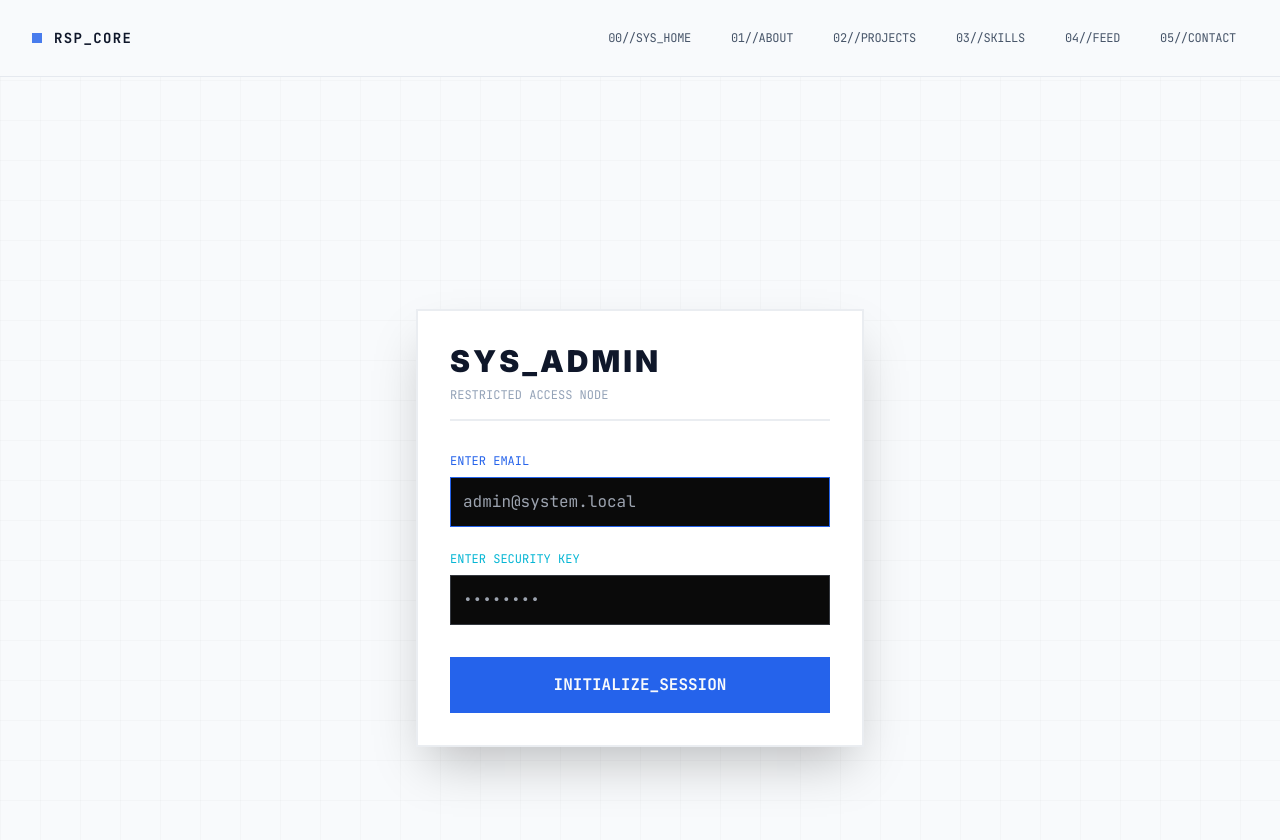
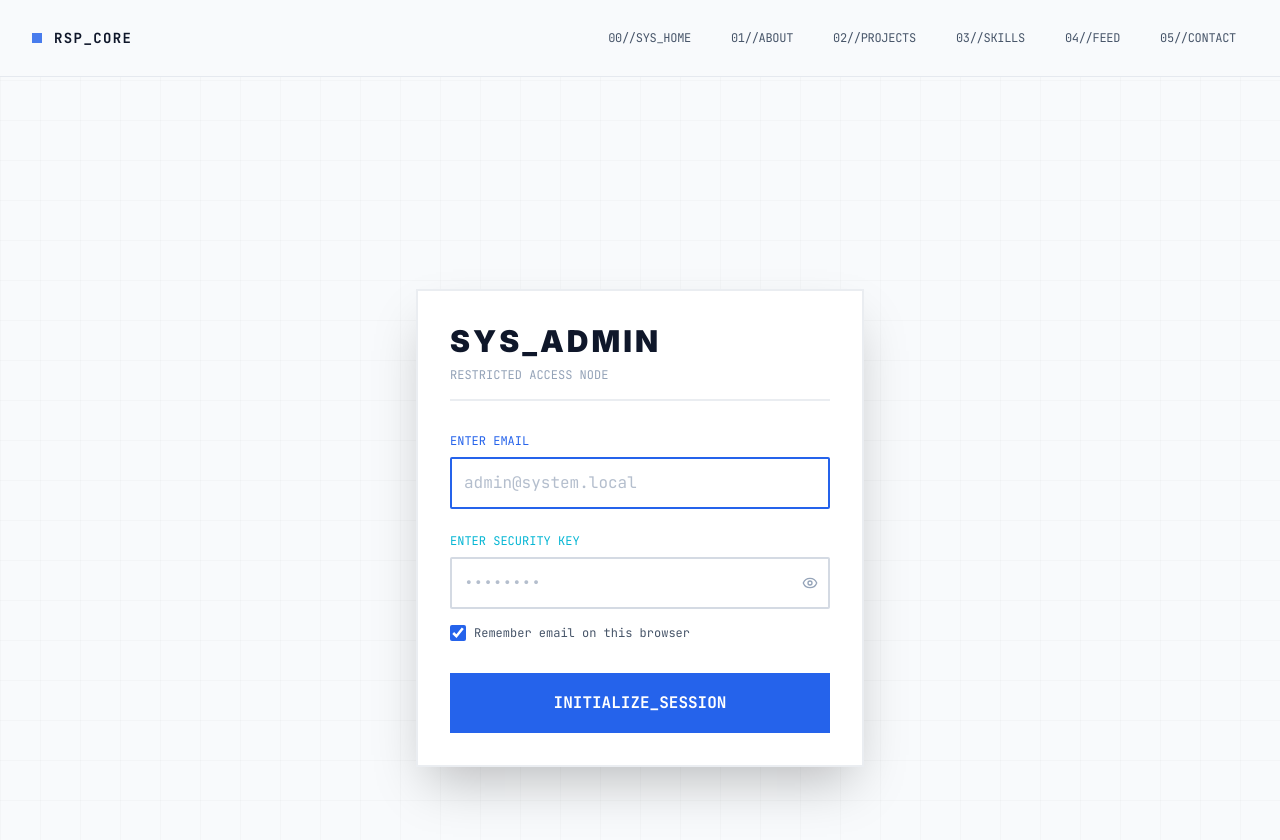
Before and after one commit to RanjithSaiVadithya/ranjith_profile, a Next.js app: page /admin/login in a window 1280 px wide. Shown: the top 840 px of the page. Built offline with nearby package versions, Linux system fonts and the light colour scheme.

Commit message:
update ui and apis

```diff
--- a/src/app/about/page.tsx
+++ b/src/app/about/page.tsx
@@ -1,4 +1,11 @@
 import { AboutModule } from "@/modules/about/AboutModule";
+import type { Metadata } from "next";
+
+export const metadata: Metadata = {
+  title: "About RanjithSai | Education & Career Timeline",
+  description: "Learn about RanjithSai Vadithya's educational background, Electrical & Electronics Engineering B.Tech degree, and full stack developer career timeline.",
+  keywords: ["RanjithSai Education", "Anjit Degree", "Electrical & Electronics Engineering", "B.Tech", "RanjithSai Vadithya College", "Spider Hit Infotech"],
+};
 
 export default function AboutPage() {
   return <AboutModule />;
--- a/src/app/admin/login/page.tsx
+++ b/src/app/admin/login/page.tsx
@@ -1,15 +1,25 @@
 "use client";
 
-import { useState } from "react";
+import { useEffect, useState } from "react";
 import { useRouter } from "next/navigation";
 import { motion } from "framer-motion";
+import { Eye, EyeOff } from "lucide-react";
 
 export default function AdminLogin() {
   const [email, setEmail] = useState("");
   const [password, setPassword] = useState("");
   const [errorText, setErrorText] = useState("");
   const [loading, setLoading] = useState(false);
+  const [showPassword, setShowPassword] = useState(false);
+  const [rememberEmail, setRememberEmail] = useState(true);
   const router = useRouter();
+
+  useEffect(() => {
+    const cachedEmail = localStorage.getItem("admin_login_email");
+    if (cachedEmail) {
+      setEmail(cachedEmail);
+    }
+  }, []);
 
   const handleLogin = async (e: React.FormEvent) => {
     e.preventDefault();
@@ -26,6 +36,11 @@ export default function AdminLogin() {
       if (res.ok) {
         const data = await res.json();
         localStorage.setItem("admin_token", data.token); // Store the DB ref ID
+        if (rememberEmail) {
+          localStorage.setItem("admin_login_email", email);
+        } else {
+          localStorage.removeItem("admin_login_email");
+        }
         router.push("/admin/dashboard");
       } else {
         const data = await res.json().catch(() => ({}));
@@ -64,31 +79,53 @@ export default function AdminLogin() {
               type="email"
               value={email}
               onChange={(e) => setEmail(e.target.value)}
-              className="bg-surface-dark border border-text-muted/30 p-3 font-mono text-text-primary outline-none focus:border-accent-primary transition-colors"
+              className="bg-white border-2 border-text-muted/40 p-3 font-mono text-text-primary placeholder:text-text-muted/70 outline-none focus:border-accent-primary rounded-sm transition-colors"
               placeholder="admin@system.local"
               required
               autoFocus
+              autoComplete="email"
             />
           </div>
 
           <div className="flex flex-col gap-2">
             <label className="font-mono text-xs uppercase text-accent-energy">Enter Security Key</label>
+            <div className="relative">
+              <input
+                type={showPassword ? "text" : "password"}
+                value={password}
+                onChange={(e) => setPassword(e.target.value)}
+                className="w-full bg-white border-2 border-text-muted/40 p-3 pr-12 font-mono text-text-primary placeholder:text-text-muted/70 outline-none focus:border-accent-energy rounded-sm transition-colors"
+                placeholder="••••••••"
+                required
+                autoComplete="current-password"
+              />
+              <button
+                type="button"
+                onClick={() => setShowPassword((prev) => !prev)}
+                className="absolute right-3 top-1/2 -translate-y-1/2 text-text-muted hover:text-text-primary transition-colors"
+                aria-label={showPassword ? "Hide password" : "Show password"}
+              >
+                {showPassword ? <EyeOff size={16} /> : <Eye size={16} />}
+              </button>
+            </div>
+          </div>
+
+          <label className="flex items-center gap-2 text-xs font-mono text-text-secondary mt-[-8px]">
             <input
-              type="password"
-              value={password}
-              onChange={(e) => setPassword(e.target.value)}
-              className="bg-surface-dark border border-text-muted/30 p-3 font-mono text-text-primary outline-none focus:border-accent-energy transition-colors"
-              placeholder="••••••••"
-              required
+              type="checkbox"
+              checked={rememberEmail}
+              onChange={(e) => setRememberEmail(e.target.checked)}
+              className="h-4 w-4 accent-accent-primary"
             />
-          </div>
+            Remember email on this browser
+          </label>
 
           {errorText && <span className="font-mono text-xs text-accent-warning mt-[-10px]">{errorText}</span>}
 
           <button
             type="submit"
             disabled={loading}
-            className="mt-2 bg-accent-primary text-background-main font-bold font-mono py-4 hover:bg-surface-dark hover:text-text-primary transition-colors disabled:opacity-50"
+            className="mt-2 bg-accent-primary text-white font-bold font-mono py-4 border-2 border-transparent hover:bg-surface-dark hover:text-white hover:border-accent-primary transition-colors disabled:opacity-50 disabled:cursor-not-allowed"
           >
             {loading ? "AUTHENTICATING..." : "INITIALIZE_SESSION"}
           </button>
--- a/src/app/feed/page.tsx
+++ b/src/app/feed/page.tsx
@@ -1,5 +1,27 @@
 import { FeedModule } from "@/modules/feed/FeedModule";
+import type { Metadata } from "next";
+import { adminDb } from "@/lib/firebase/admin";
 
-export default function FeedPage() {
-  return <FeedModule />;
+export const metadata: Metadata = {
+  title: "Outbox Feed | RanjithSai Portfolio",
+  description: "Transmissions, architectural updates, and engineering logs published by RanjithSai Vadithya.",
+  keywords: ["RanjithSai Blogs", "Anjit Tech Logs", "Software Engineering Feed", "Transmissions", "RanjithSai Articles"],
+};
+
+// Revalidate every 60 seconds (ISR) or 0 for dynamic
+export const revalidate = 60;
+
+export default async function FeedPage() {
+  let initialBlogs: any[] = [];
+  try {
+    const snapshot = await adminDb.collection("feeds").orderBy("createdAt", "desc").get();
+    initialBlogs = snapshot.docs.map(doc => ({
+      id: doc.id,
+      ...doc.data()
+    }));
+  } catch (error) {
+    console.error("Error pre-fetching feeds:", error);
+  }
+
+  return <FeedModule initialBlogs={initialBlogs} />;
 }
--- a/src/app/layout.tsx
+++ b/src/app/layout.tsx
@@ -7,8 +7,22 @@ const inter = Inter({ subsets: ["latin"], variable: "--font-inter" });
 const jetbrainsMono = JetBrains_Mono({ subsets: ["latin"], variable: "--font-jetbrains-mono" });
 
 export const metadata: Metadata = {
-  title: "System Control | Developer Portfolio",
-  description: "An Interactive Engineering Control System representing a developer's career",
+  metadataBase: new URL("https://ranjith-portfolio-core.web.app"),
+  title: "RanjithSai Vadithya | Full Stack Developer & Sys Architect",
+  description: "Developer portfolio of RanjithSai (Anjit). Exploring React, Next.js, Node.js, Spring Boot, Laravel, and dynamic architectural engineering.",
+  keywords: ["RanjithSai", "Anjit", "Ranjith", "RanjithSai Vadithya", "RanjithSai portfolio", "Full Stack Developer", "Software Engineer", "Web Developer", "React", "Next.js", "Electrical & Electronics Engineering", "B.Tech"],
+  openGraph: {
+    title: "RanjithSai Vadithya | Full Stack Developer",
+    description: "Interactive Engineering Control System representing RanjithSai's developer career.",
+    url: "https://ranjith-portfolio-core.web.app",
+    siteName: "RanjithSai Portfolio",
+    type: "website",
+  },
+  twitter: {
+    card: "summary_large_image",
+    title: "RanjithSai Vadithya | Full Stack Developer",
+    description: "Interactive Engineering Control System representing RanjithSai's developer career.",
+  }
 };
 
 export default function RootLayout({
--- a/src/app/projects/page.tsx
+++ b/src/app/projects/page.tsx
@@ -1,4 +1,11 @@
 import { ProjectsModule } from "@/modules/projects/ProjectsModule";
+import type { Metadata } from "next";
+
+export const metadata: Metadata = {
+  title: "Projects | RanjithSai Portfolio",
+  description: "Explore backend microservices, full stack architectures, e-commerce applications, and automated workflows engineered by RanjithSai.",
+  keywords: ["RanjithSai Projects", "Praxo Microservices", "Ride Wheels", "Spider Hit Infotech", "N8N Automation", "RanjithSai Software Engineer"],
+};
 
 export default function ProjectsPage() {
   return <ProjectsModule />;
--- /dev/null
+++ b/src/app/robots.ts
@@ -0,0 +1,12 @@
+import { MetadataRoute } from 'next';
+
+export default function robots(): MetadataRoute.Robots {
+  return {
+    rules: {
+      userAgent: '*',
+      allow: '/',
+      disallow: ['/admin/', '/api/'],
+    },
+    sitemap: 'https://ranjith-portfolio-core.web.app/sitemap.xml',
+  };
+}
--- /dev/null
+++ b/src/app/sitemap.ts
@@ -0,0 +1,44 @@
+import { MetadataRoute } from 'next';
+
+export default function sitemap(): MetadataRoute.Sitemap {
+  const baseUrl = "https://ranjith-portfolio-core.web.app";
+
+  return [
+    {
+      url: `${baseUrl}`,
+      lastModified: new Date(),
+      changeFrequency: 'monthly',
+      priority: 1,
+    },
+    {
+      url: `${baseUrl}/about`,
+      lastModified: new Date(),
+      changeFrequency: 'monthly',
+      priority: 0.8,
+    },
+    {
+      url: `${baseUrl}/projects`,
+      lastModified: new Date(),
+      changeFrequency: 'weekly',
+      priority: 0.9,
+    },
+    {
+      url: `${baseUrl}/skills`,
+      lastModified: new Date(),
+      changeFrequency: 'monthly',
+      priority: 0.8,
+    },
+    {
+      url: `${baseUrl}/feed`,
+      lastModified: new Date(),
+      changeFrequency: 'daily',
+      priority: 0.9,
+    },
+    {
+      url: `${baseUrl}/contact`,
+      lastModified: new Date(),
+      changeFrequency: 'yearly',
+      priority: 0.5,
+    },
+  ];
+}
--- a/src/modules/feed/FeedModule.tsx
+++ b/src/modules/feed/FeedModule.tsx
@@ -5,11 +5,17 @@ import { useState, useEffect } from "react";
 import { animations } from "@/core/AnimationEngine";
 import Link from "next/link";
 
-export function FeedModule() {
-  const [blogs, setBlogs] = useState<any[]>([]);
-  const [loading, setLoading] = useState(true);
+interface FeedModuleProps {
+  initialBlogs?: any[];
+}
+
+export function FeedModule({ initialBlogs = [] }: FeedModuleProps) {
+  const [blogs, setBlogs] = useState<any[]>(initialBlogs);
+  const [loading, setLoading] = useState(initialBlogs.length === 0);
 
   useEffect(() => {
+    if (initialBlogs.length > 0) return; // Skip fetch if already injected via SSR
+
     fetch("/api/feed")
       .then(res => res.json())
       .then(data => {
@@ -20,7 +26,7 @@ export function FeedModule() {
         console.error("Failed to load node broadcasts", err);
         setLoading(false);
       });
-  }, []);
+  }, [initialBlogs]);
 
   const categories = ["ARCHITECTURE", "PERFORMANCE", "UI/UX", "DEVOPS", "SYSTEMS"];
 
```
